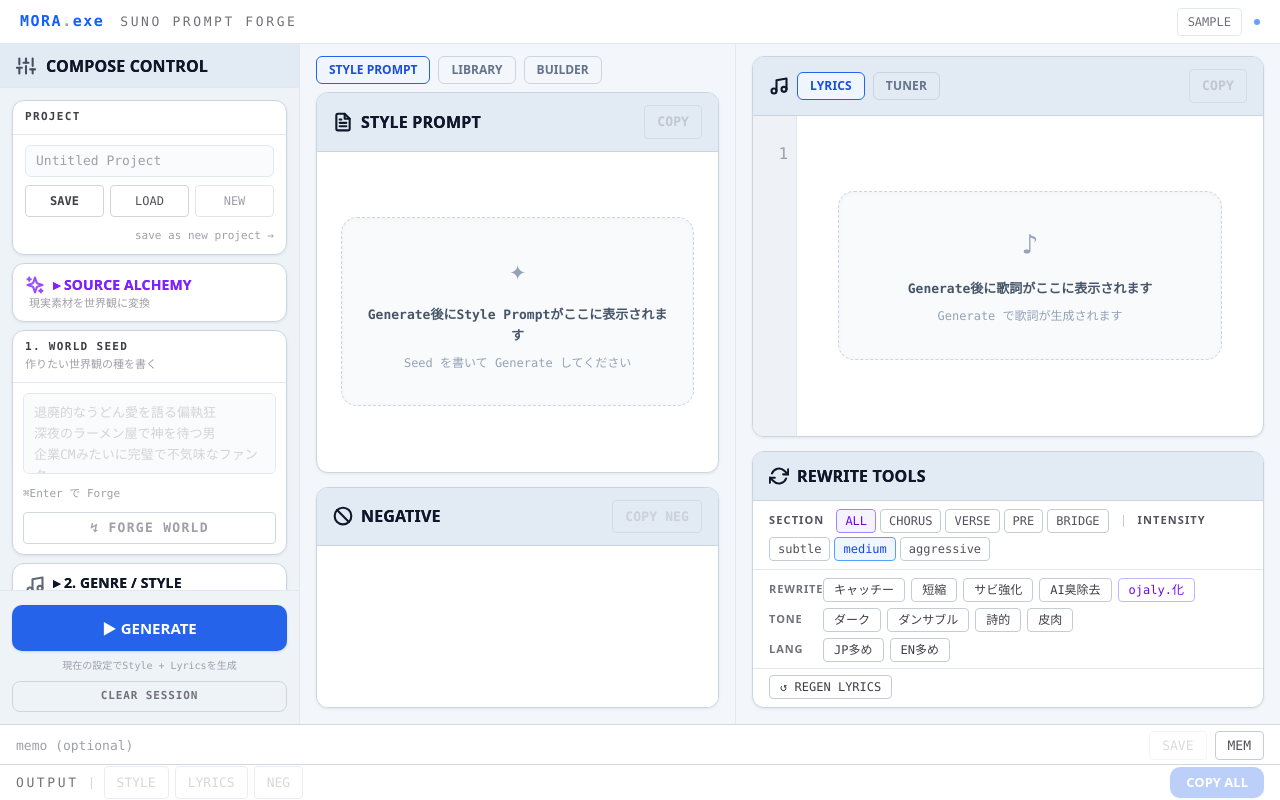
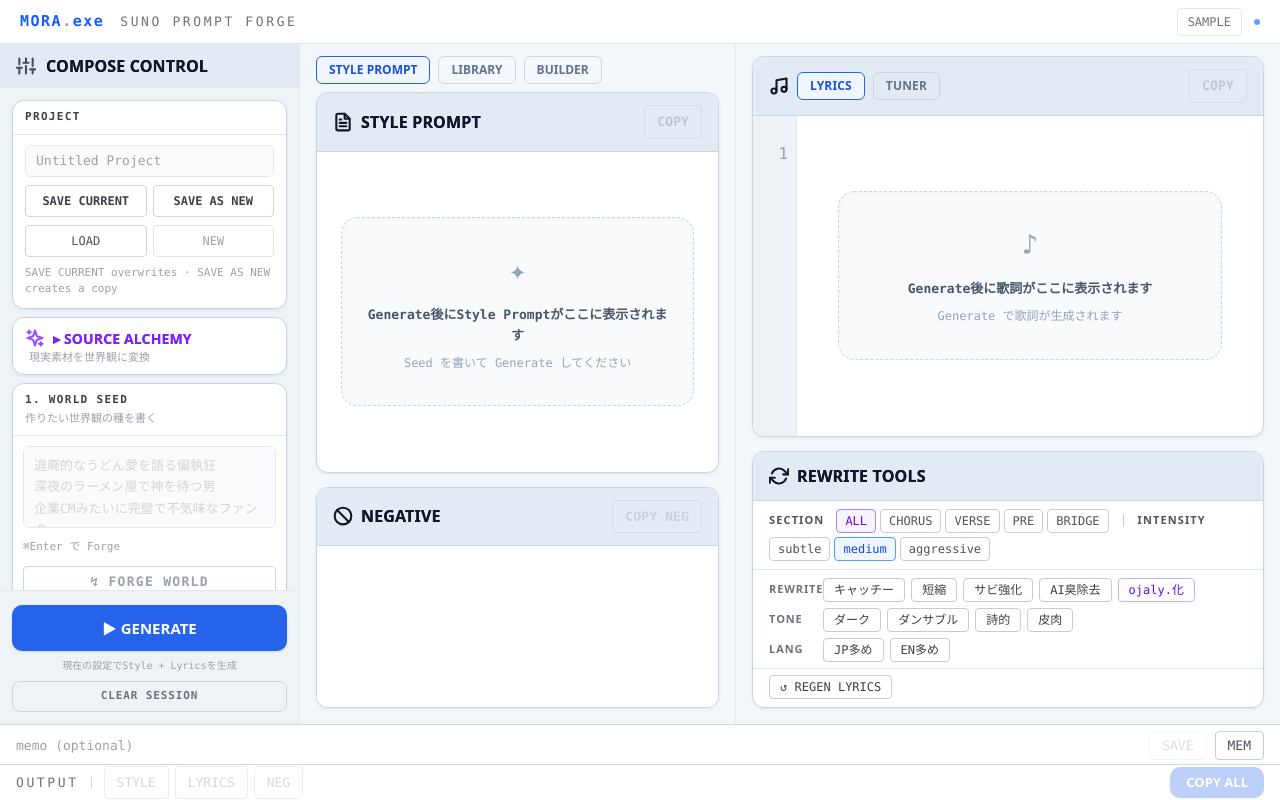
Before and after one commit to Ojaly/mora-exe, a Next.js app: page / in a window 1280 px wide. Built offline with nearby package versions, Linux system fonts and the light colour scheme.

Commit message:
feat: clarify project save actions

```diff
--- a/app/page.tsx
+++ b/app/page.tsx
@@ -1265,7 +1265,7 @@ export default function Home() {
         `プロジェクト名が変更されているため保存できません。\n\n` +
         `保存済み名: "${savedProjectName}"\n` +
         `現在の名前: "${nameToSave}"\n\n` +
-        `・別プロジェクトとして保存するには「save as new project →」を使ってください。\n` +
+        `・別プロジェクトとして保存するには「SAVE AS NEW」を使ってください。\n` +
         `・既存プロジェクトの名前を変えるには、プロジェクト一覧の「REN」を使ってください。`
       );
       return;
@@ -1348,8 +1348,6 @@ export default function Home() {
     setProjectName(newName.trim());
     setSavedSnapshot(currentSnapshot);
     setSavedProjectName(newName.trim());
-    setProjectSaveFlash(true);
-    setTimeout(() => setProjectSaveFlash(false), 1800);
     setProjectListRefreshKey((k) => k + 1);
   };
 
@@ -1996,6 +1994,7 @@ export default function Home() {
               onSaveProject={handleSaveProject}
               projectSaveFlash={projectSaveFlash}
               isProjectDirty={isDirty}
+              onSaveAsProject={handleSaveAsProject}
               onOpenProjectList={() => setShowProjectList(true)}
               onNewProject={handleNewProject}
             />
--- a/components/Sidebar.tsx
+++ b/components/Sidebar.tsx
@@ -513,8 +513,16 @@ export default function Sidebar({
                     : "border-zinc-300 text-zinc-700 hover:border-zinc-500 hover:text-zinc-900 hover:bg-zinc-50"
                 }`}
               >
-                {projectSaveFlash ? "✓ Saved" : isProjectDirty ? "SAVE ●" : "SAVE"}
+                {projectSaveFlash ? "✓ Saved" : isProjectDirty ? "SAVE CURRENT ●" : "SAVE CURRENT"}
               </button>
+              <button
+                onClick={onSaveAsProject}
+                className="flex-1 h-8 text-[12px] font-mono font-bold rounded border border-zinc-300 text-zinc-700 hover:border-zinc-500 hover:text-zinc-900 hover:bg-zinc-50 transition-all"
+              >
+                SAVE AS NEW
+              </button>
+            </div>
+            <div className="flex gap-1.5">
               <button
                 onClick={onOpenProjectList}
                 className="flex-1 h-8 text-[12px] font-mono rounded border border-zinc-300 text-zinc-600 hover:border-zinc-500 hover:text-zinc-900 hover:bg-zinc-50 transition-all"
@@ -528,12 +536,9 @@ export default function Sidebar({
                 NEW
               </button>
             </div>
-            <button
-              onClick={onSaveAsProject}
-              className="w-full text-right text-[11px] font-mono text-zinc-400 hover:text-zinc-600 transition-colors"
-            >
-              save as new project →
-            </button>
+            <p className="text-[11px] font-mono text-zinc-400">
+              SAVE CURRENT overwrites · SAVE AS NEW creates a copy
+            </p>
           </div>
         </div>
 
```
